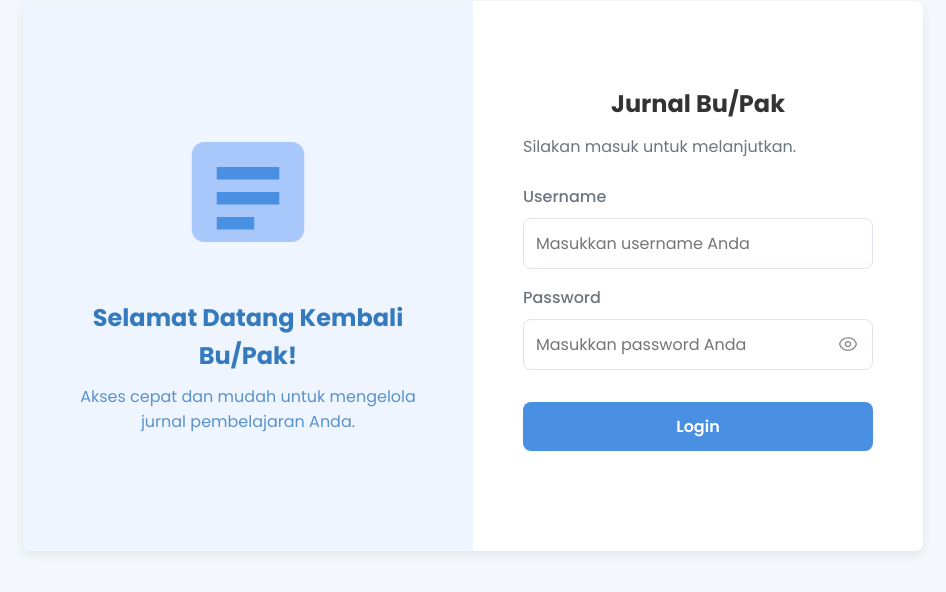
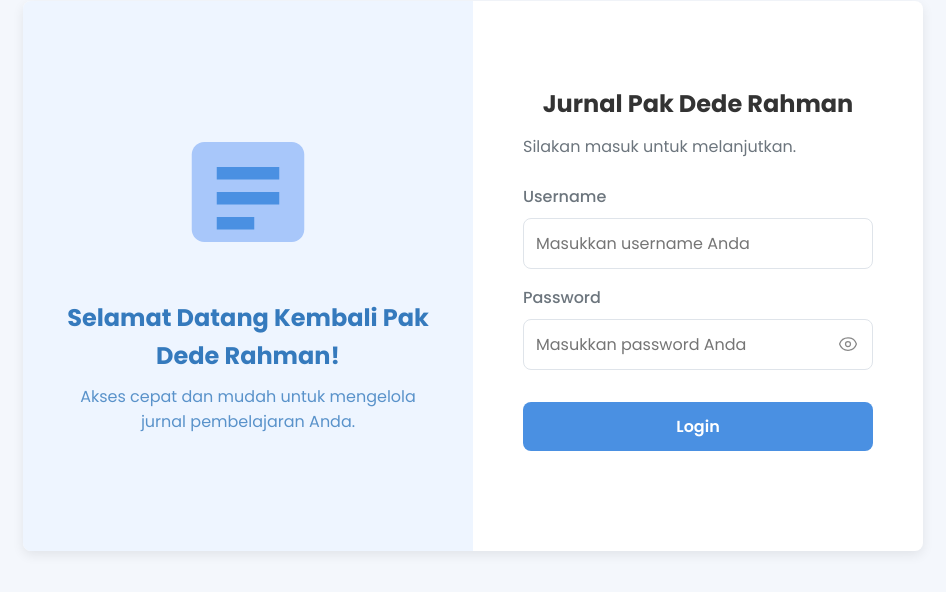
Before and after one commit to Wahyudi-1/jurnaldederahman, a plain HTML site: page index.html in a window 1280 px wide. Shown: the part 124-716 px from the top of the page, without its empty margins (167-1113 px from the left). Drawn offline with nearby package versions, Linux system fonts and the light colour scheme.

Commit message:
Update index.html

```diff
--- a/index.html
+++ b/index.html
@@ -41,7 +41,7 @@
                     <path d="M7 12H17V14H7V12Z" fill="#4a90e2"/>
                     <path d="M7 16H13V18H7V16Z" fill="#4a90e2"/>
                 </svg>
-                <h3>Selamat Datang Kembali Bu/Pak!</h3>
+                <h3>Selamat Datang Kembali Pak Dede Rahman!</h3>
                 <p>Akses cepat dan mudah untuk mengelola jurnal pembelajaran Anda.</p>
             </div>
         </div>
@@ -50,7 +50,7 @@
         <div class="login-form-container">
             <div class="login-form-content">
 
-                <h2 class="logo">Jurnal Bu/Pak</h2>
+                <h2 class="logo">Jurnal Pak Dede Rahman</h2>
                 <p style="color: var(--text-light); margin-bottom: 25px;">Silakan masuk untuk melanjutkan.</p>
 
                 <form onsubmit="event.preventDefault(); document.getElementById('loginButton').click();">
```
